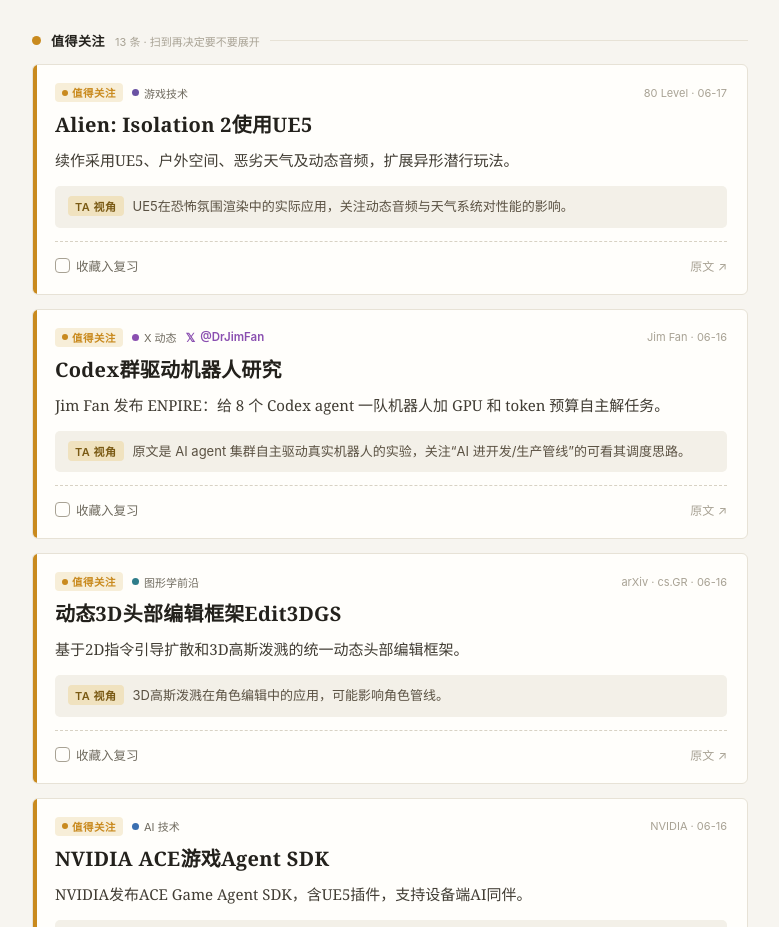
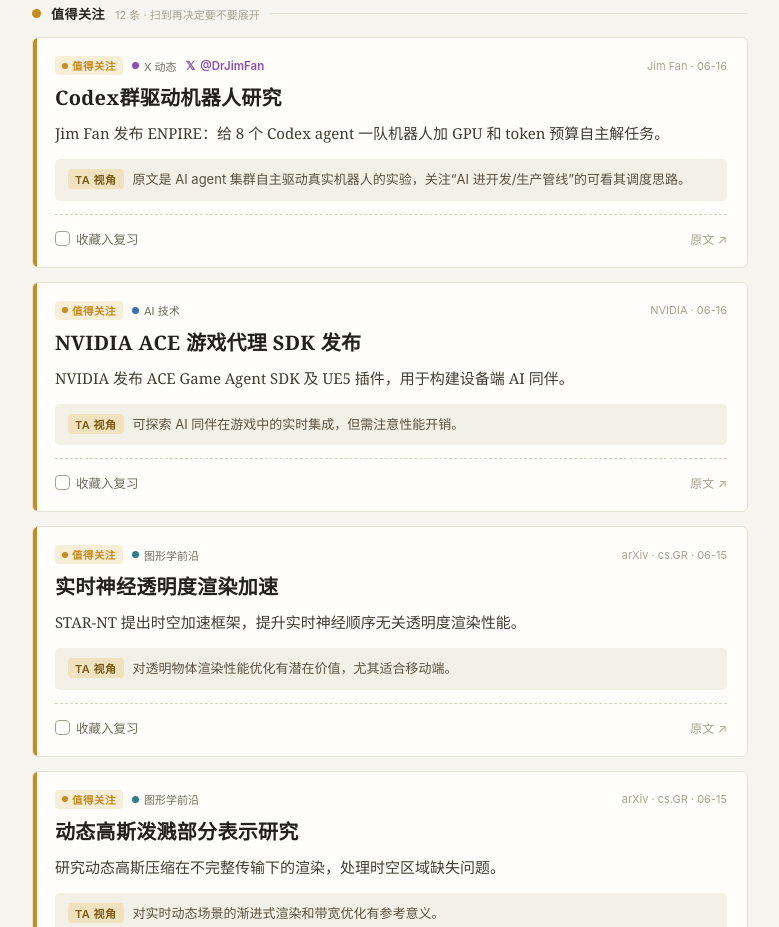
Before and after one commit to ChameleonDD/daily-intel, a plain HTML site: page archive/2026-06-18.html in a window 1280 px wide. Shown: the part 1873-2800 px from the top of the page, without its empty margins (250-1029 px from the left). Drawn offline with Linux system fonts and the light colour scheme.

Commit message:
信息源优化：官方一手源优先 + 去重按权威度保留(修复UE5.8误标80Level) + 补Blender/PS/AMD官方源

```diff
--- a/archive/2026-06-18.html
+++ b/archive/2026-06-18.html
@@ -152,7 +152,7 @@
 window.INTEL_DATA = {
   "date": "2026年6月18日 · 周四",
   "tagline": "为留存而读，不为刷新而读",
-  "todayHtml": "今天值得停下精读的有：<em>UE5.8正式发布</em> / <em>UE6路线图公布</em> / <em>No Law展示UE5密集开放世界</em>。其余按重要性自动排序，红色优先。",
+  "todayHtml": "今天值得停下精读的有：<em>UE5.8 正式发布</em> / <em>UE6 路线图公布</em> / <em>State of Unreal 2026 汇总</em>。其余按重要性自动排序，红色优先。",
   "channels": [
     {
       "key": "x",
@@ -266,213 +266,243 @@ window.INTEL_DATA = {
       "cat": "tech",
       "imp": "hi",
       "rank": 1,
-      "title": "UE5.8正式发布",
-      "sum": "Epic发布UE5.8，含性能优化、实验性Mesh Terrain工具及Lumen更新。",
-      "ta": "Mesh Terrain是植被/地形程序化生成的关键新工具，需立即评估其对工作流的影响。",
-      "src": "80 Level · 06-17",
-      "url": "https://80.lv/articles/unreal-engine-5-8-is-out-today-with-big-optimization-improvements-and-mesh-terrain/"
+      "title": "UE5.8 正式发布",
+      "sum": "UE5.8 发布，支持更大世界、高保真角色、自定义植被和高速渲染。",
+      "ta": "需立即评估新版本对植被工具、程序化生成及渲染管线的影响。",
+      "src": "Unreal Engine · 06-18",
+      "url": "https://www.unrealengine.com/news/unreal-engine-5-8-is-now-available"
     },
     {
       "cat": "tech",
       "imp": "hi",
       "rank": 2,
-      "title": "UE6路线图公布",
-      "sum": "Epic宣布UE6将统一UE与UEFN为单一引擎，改变编程模型并引入跨游戏互操作工具。",
-      "ta": "引擎统一直接影响未来工具链和管线设计，需关注编程模型变化对Shader/材质系统的影响。",
-      "src": "80 Level · 06-17",
-      "url": "https://80.lv/articles/unreal-engine-6-will-combine-uefn-and-ue-into-a-unified-engine/"
+      "title": "UE6 路线图公布",
+      "sum": "Epic 宣布 UE6 将统一 Unreal Engine 和 UEFN，并公布愿景与时间线。",
+      "ta": "引擎统一将影响未来工具链和开发流程，需关注迁移计划。",
+      "src": "Unreal Engine · 06-17",
+      "url": "https://www.unrealengine.com/news/the-road-to-ue-6"
     },
     {
       "cat": "tech",
       "imp": "hi",
       "rank": 3,
-      "title": "No Law展示UE5密集开放世界",
-      "sum": "Neon Giant在State of Unreal展示No Law，使用Nanite、Lumen、MegaLights和Mass Framework构建赛博朋克城市。",
-      "ta": "MegaLights和Mass Framework的实际应用案例，对光照和人群系统性能优化有参考价值。",
-      "src": "80 Level · 06-18",
-      "url": "https://80.lv/articles/how-no-law-s-developers-are-making-one-of-the-densest-open-worlds-in-new-cyberpunk-fps/"
+      "title": "State of Unreal 2026 汇总",
+      "sum": "State of Unreal 2026 公布 UE6 愿景、UE5.8 发布、开源版本控制 Lore 等。",
+      "ta": "一站式了解引擎生态重大更新，包括版本控制工具开源。",
+      "src": "Unreal Engine · 06-17",
+      "url": "https://www.unrealengine.com/news/state-of-unreal-2026-top-news-from-the-show"
+    },
+    {
+      "cat": "flow",
+      "imp": "mid",
+      "title": "UE5 学习内容：环境与光照",
+      "sum": "五月免费学习内容涵盖 UE5 电影级环境工作流、Substrate 玻璃材质等。",
+      "ta": "Substrate 玻璃材质教程对材质/Shader 性能优化有直接参考价值。",
+      "src": "Unreal Engine · 05-29",
+      "url": "https://www.unrealengine.com/learning/mays-epic-learning-content-environments-lighting-and-more"
     },
     {
       "cat": "tech",
       "imp": "mid",
-      "title": "Alien: Isolation 2使用UE5",
-      "sum": "续作采用UE5、户外空间、恶劣天气及动态音频，扩展异形潜行玩法。",
-      "ta": "UE5在恐怖氛围渲染中的实际应用，关注动态音频与天气系统对性能的影响。",
-      "src": "80 Level · 06-17",
-      "url": "https://80.lv/articles/how-alien-isolation-2-expands-on-the-original-s-terrifying-atmosphere/"
+      "title": "NBA THE RUN 使用 UE5 开发",
+      "sum": "Play by Play Studios 分享使用 UE5 开发风格化 3v3 篮球游戏的经验。",
+      "ta": "可了解 UE5 在风格化体育游戏中的实际应用和优化策略。",
+      "src": "Unreal Engine · 05-28",
+      "url": "https://www.unrealengine.com/developer-interviews/built-with-ue5-nba-the-run-looks-to-bring-back-the-golden-age-of-basketball-video-games"
+    },
+    {
+      "cat": "ai",
+      "imp": "mid",
+      "title": "NVIDIA ACE 游戏代理 SDK 发布",
+      "sum": "NVIDIA 发布 ACE Game Agent SDK 及 UE5 插件，用于构建设备端 AI 同伴。",
+      "ta": "可探索 AI 同伴在游戏中的实时集成，但需注意性能开销。",
+      "src": "NVIDIA · 06-16",
+      "url": "https://developer.nvidia.com/blog/build-on-device-ai-companions-with-the-nvidia-ace-game-agent-sdk-and-unreal-engine-5-plugins/"
+    },
+    {
+      "cat": "gfx",
+      "imp": "mid",
+      "title": "AMD 开源几何压缩标准 DGF",
+      "sum": "AMD 与三星合作推出 Vulkan 扩展 DGF，压缩几何数据以减少光线追踪内存和延迟。",
+      "ta": "对实时渲染中几何压缩和光线追踪性能有直接影响，值得研究。",
+      "src": "AMD GPUOpen · 05-07",
+      "url": "https://gpuopen.com/learn/amd-dgf-an-open-geometry-compression-standard/"
+    },
+    {
+      "cat": "gfx",
+      "imp": "mid",
+      "title": "AMD DGF SuperCompression 发布",
+      "sum": "AMD DGF SuperCompression 进一步压缩几何文件，支持快速解码为 DGF 块或传统 meshlet。",
+      "ta": "可提升跨设备几何部署效率，对程序化生成和 LOD 管理有潜在价值。",
+      "src": "AMD GPUOpen · 05-07",
+      "url": "https://gpuopen.com/learn/introducing-amd-dgf-supercompression/"
     },
     {
       "cat": "flow",
       "imp": "mid",
-      "title": "Maya-Blender一键资产同步工具",
-      "sum": "社区用户开发一键Maya到Blender资产同步工具。",
-      "ta": "跨DCC工具链痛点解决方案，可提升资产传递效率。",
-      "src": "Tech-Artists · 06-12",
-      "url": "https://www.tech-artists.org/t/i-made-a-one-click-maya-blender-asset-sync/18411"
-    },
-    {
-      "cat": "flow",
-      "imp": "mid",
-      "title": "UE5.6风格化传送门Shader求助",
-      "sum": "社区讨论基于瑞奇与叮当风格的UE5.6风格化传送门Shader实现。",
-      "ta": "风格化Shader案例，对材质开发有直接参考意义。",
-      "src": "Tech-Artists · 06-03",
-      "url": "https://www.tech-artists.org/t/featured-ue5-6-stylized-portal-shader-help-ratchet-clank-inspired/18393"
-    },
-    {
-      "cat": "flow",
-      "imp": "mid",
-      "title": "Houdini真实地形工具发布",
-      "sum": "新工具替代Mapbox-to-Houdini，用于Houdini中生成真实世界地形。",
-      "ta": "程序化地形生成工作流的重要更新，适合植被和场景布局。",
-      "src": "Tech-Artists · 05-24",
-      "url": "https://www.tech-artists.org/t/real-world-terrain-for-houdini-replaces-mapbox-to-houdini/18374"
-    },
-    {
-      "cat": "flow",
-      "imp": "mid",
-      "title": "Maya皮肤权重复制工具SkinPassVtx",
-      "sum": "免费Maya Python工具，可在网格间复制特定顶点选择的皮肤权重。",
-      "ta": "角色绑定和蒙皮工作流的实用工具，提升权重调整效率。",
-      "src": "Tech-Artists · 06-03",
-      "url": "https://www.tech-artists.org/t/skinpassvtx-free-maya-python-tool-to-copy-skin-weights-between-specific-vertex-selections-across-meshes/18385"
-    },
-    {
-      "cat": "flow",
-      "imp": "mid",
-      "title": "Houdini原生运动跟踪工具GeoTracker",
-      "sum": "Houdini Beta版原生匹配移动工具GeoTracker发布。",
-      "ta": "Houdini内直接进行运动跟踪，简化VFX和动画管线。",
-      "src": "Tech-Artists · 05-08",
-      "url": "https://www.tech-artists.org/t/native-matchmove-inside-houdini-geotracker-beta/18360"
+      "title": "AMD 开发者工具套件更新",
+      "sum": "Radeon Developer Tool Suite 更新，支持着色器源码查看、指令级分歧指标等。",
+      "ta": "着色器源码查看和分歧指标对 Shader 性能分析和优化非常实用。",
+      "src": "AMD GPUOpen · 06-11",
+      "url": "https://gpuopen.com/learn/radeon-developer-tool-suite-shader-source-code/"
     },
     {
       "cat": "gfx",
       "imp": "mid",
-      "title": "动态高斯泼溅部分表示渲染",
-      "sum": "研究动态高斯压缩在交互渲染中处理不完整时空区域的问题。",
-      "ta": "对实时渲染中高斯泼溅的流式传输和性能优化有启发。",
-      "src": "arXiv · cs.GR · 06-15",
-      "url": "https://arxiv.org/abs/2606.17212v1"
+      "title": "AMD Schola v2.1 增强 UE 集成",
+      "sum": "AMD Schola v2.1 加深 UE 集成，新增 StateTree 支持、分布式训练等。",
+      "ta": "StateTree 支持可能影响 AI 行为树工作流，需关注与 UE 的整合细节。",
+      "src": "AMD GPUOpen · 05-19",
+      "url": "https://gpuopen.com/learn/announcing-schola-v2-1/"
+    },
+    {
+      "cat": "gfx",
+      "imp": "mid",
+      "title": "RDNA 4 WMMA 指南发布",
+      "sum": "AMD 发布 RDNA 4 WMMA 指南，涵盖矩阵转置、低精度 GEMM 优化等。",
+      "ta": "对 GPU 计算着色器优化有参考价值，但需 RDNA 4 硬件支持。",
+      "src": "AMD GPUOpen · 06-02",
+      "url": "https://gpuopen.com/learn/wmma-guide-amd-rdna-4-gpus-part-1/"
     },
     {
       "cat": "gfx",
       "imp": "mid",
       "title": "实时神经透明度渲染加速",
-      "sum": "STAR-NT框架利用时空加速提升实时神经透明度渲染性能。",
-      "ta": "透明渲染性能优化方案，对移动端和旧硬件有实际意义。",
+      "sum": "STAR-NT 提出时空加速框架，提升实时神经顺序无关透明度渲染性能。",
+      "ta": "对透明物体渲染性能优化有潜在价值，尤其适合移动端。",
       "src": "arXiv · cs.GR · 06-15",
       "url": "https://arxiv.org/abs/2606.16747v1"
     },
     {
       "cat": "gfx",
       "imp": "mid",
-      "title": "动态3D头部编辑框架Edit3DGS",
-      "sum": "基于2D指令引导扩散和3D高斯泼溅的统一动态头部编辑框架。",
-      "ta": "3D高斯泼溅在角色编辑中的应用，可能影响角色管线。",
+      "title": "动态高斯泼溅部分表示研究",
+      "sum": "研究动态高斯压缩在不完整传输下的渲染，处理时空区域缺失问题。",
+      "ta": "对实时动态场景的渐进式渲染和带宽优化有参考意义。",
+      "src": "arXiv · cs.GR · 06-15",
+      "url": "https://arxiv.org/abs/2606.17212v1"
+    },
+    {
+      "cat": "gfx",
+      "imp": "lo",
+      "title": "动态 3D 头部编辑框架 Edit3DGS",
+      "sum": "Edit3DGS 结合 2D 指令引导扩散与 3D 高斯泼溅，实现动态头部编辑。",
+      "ta": "对角色面部动画和实时编辑技术有参考价值，但偏向研究阶段。",
       "src": "arXiv · cs.GR · 06-16",
       "url": "https://arxiv.org/abs/2606.17432v1"
     },
     {
       "cat": "gfx",
-      "imp": "mid",
-      "title": "食物断裂模拟逆材质估计",
-      "sum": "使用强化学习从断裂目标描述中估计食物材质参数。",
-      "ta": "物理模拟中材质参数反演方法，对破坏效果有参考价值。",
-      "src": "arXiv · cs.GR · 06-15",
-      "url": "https://arxiv.org/abs/2606.16870v1"
+      "imp": "lo",
+      "title": "Blender 5.2 纹理缓存优化",
+      "sum": "Blender 5.2 LTS 中 Cycles 纹理缓存将大幅提升多纹理场景内存效率。",
+      "ta": "对使用 Blender 进行资产制作或烘焙的 TA 有实际帮助。",
+      "src": "Blender 开发博客 · 05-01",
+      "url": "https://code.blender.org/2026/05/cycles-texture-cache/"
     },
     {
-      "cat": "gfx",
+      "cat": "flow",
       "imp": "lo",
-      "title": "协同人-物交互运动增强",
-      "sum": "MOCHI方法增强多人-物体交互场景的运动数据质量。",
-      "ta": "对动画和物理模拟中的多人交互数据生成有参考。",
-      "src": "arXiv · cs.GR · 06-16",
-      "url": "https://arxiv.org/abs/2606.18243v1"
+      "title": "Blender 几何节点体积网格支持",
+      "sum": "Blender 5.0 将显著增强几何节点对体积数据的支持。",
+      "ta": "对程序化生成和特效工作流有潜在扩展，但需等待正式版。",
+      "src": "Blender 开发博客 · 10-07",
+      "url": "https://code.blender.org/2025/10/volume-grids-in-geometry-nodes/"
     },
     {
-      "cat": "gfx",
+      "cat": "flow",
       "imp": "lo",
-      "title": "平滑曲面拟合的显式表示",
-      "sum": "Blended Chart Surfaces提供紧凑显式表示，支持全局平滑和多种拓扑。",
-      "ta": "几何处理新表示法，可能影响建模和曲面重建工具。",
-      "src": "arXiv · cs.GR · 06-16",
-      "url": "https://arxiv.org/abs/2606.18069v1"
+      "title": "Blender 几何节点 Bundles 与 Closures",
+      "sum": "Blender 5.0 引入几何节点中的 bundles 和 closures 概念。",
+      "ta": "可能改变几何节点数据流组织方式，需关注后续文档。",
+      "src": "Blender 开发博客 · 08-08",
+      "url": "https://code.blender.org/2025/08/bundles-and-closures/"
     },
     {
-      "cat": "ai",
-      "imp": "mid",
-      "title": "NVIDIA ACE游戏Agent SDK",
-      "sum": "NVIDIA发布ACE Game Agent SDK，含UE5插件，支持设备端AI同伴。",
-      "ta": "AI同伴集成到UE5管线，需评估其对游戏逻辑和性能的影响。",
-      "src": "NVIDIA · 06-16",
-      "url": "https://developer.nvidia.com/blog/build-on-device-ai-companions-with-the-nvidia-ace-game-agent-sdk-and-unreal-engine-5-plugins/"
+      "cat": "flow",
+      "imp": "lo",
+      "title": "一键 Maya-Blender 资产同步工具",
+      "sum": "Tech-Artists 社区发布一键 Maya-Blender 资产同步工具。",
+      "ta": "对跨 DCC 工作流的 TA 有实用价值，可减少手动迁移成本。",
+      "src": "Tech-Artists · 06-12",
+      "url": "https://www.tech-artists.org/t/i-made-a-one-click-maya-blender-asset-sync/18411"
     },
     {
-      "cat": "ai",
+      "cat": "flow",
       "imp": "lo",
-      "title": "AR眼镜AI代理构建",
-      "sum": "NVIDIA XR AI帮助开发者为AR眼镜和XR设备构建AI代理。",
-      "ta": "XR设备AI代理开发，可能影响未来AR/VR游戏交互。",
-      "src": "NVIDIA · 06-16",
-      "url": "https://developer.nvidia.com/blog/building-ai-agents-for-ar-glasses-and-xr-devices-with-nvidia-xr-ai/"
+      "title": "Houdini 真实地形工具发布",
+      "sum": "Tech-Artists 社区发布替代 Mapbox-to-Houdini 的真实地形工具。",
+      "ta": "对程序化地形生成工作流有直接帮助，可提升环境制作效率。",
+      "src": "Tech-Artists · 05-24",
+      "url": "https://www.tech-artists.org/t/real-world-terrain-for-houdini-replaces-mapbox-to-houdini/18374"
     },
     {
-      "cat": "biz",
+      "cat": "flow",
       "imp": "lo",
-      "title": "Don't Nod寻求财务稳定",
-      "sum": "腾讯决定短期不追加投资后，Don't Nod寻求多种财务杠杆。",
-      "ta": "行业财务动态，间接影响工作室项目和技术投入。",
-      "src": "Game Developer · 06-17",
-      "url": "https://www.gamedeveloper.com/business/don-t-nod-pursuing-several-levers-to-secure-financial-future-after-tencent-decides-against-short-term-investment"
+      "title": "UE5.6 风格化传送门 Shader 求助",
+      "sum": "Tech-Artists 社区讨论 UE5.6 风格化传送门 Shader，受《瑞奇与叮当》启发。",
+      "ta": "对风格化 Shader 开发有参考价值，可学习社区实现思路。",
+      "src": "Tech-Artists · 06-03",
+      "url": "https://www.tech-artists.org/t/featured-ue5-6-stylized-portal-shader-help-ratchet-clank-inspired/18393"
     },
     {
-      "cat": "biz",
+      "cat": "flow",
       "imp": "lo",
-      "title": "OtherSide裁员17人",
-      "sum": "OtherSide因项目取消裁员17人，称游戏行业环境艰难。",
-      "ta": "行业裁员动态，反映市场压力。",
-      "src": "Game Developer · 06-17",
-      "url": "https://www.gamedeveloper.com/business/otherside-entertainment-lays-off-17-staff-following-game-cancellation"
+      "title": "Maya 皮肤权重复制工具发布",
+      "sum": "SkinPassVtx 免费 Maya Python 工具，可在指定顶点选择间复制蒙皮权重。",
+      "ta": "对角色绑定和蒙皮工作流有实用价值，提升权重调整效率。",
+      "src": "Tech-Artists · 06-03",
+      "url": "https://www.tech-artists.org/t/skinpassvtx-free-maya-python-tool-to-copy-skin-weights-between-specific-vertex-selections-across-meshes/18385"
     },
     {
-      "cat": "biz",
+      "cat": "tech",
       "imp": "lo",
-      "title": "Rockstar工会纠纷败诉",
-      "sum": "法院裁定被解雇工会工人可对Rockstar提出黑名单指控。",
-      "ta": "行业法律事件，对工作室管理有间接影响。",
-      "src": "Game Developer · 06-17",
-      "url": "https://www.gamedeveloper.com/business/rockstar-suffers-legal-blow-in-union-busting-dispute-as-trial-date-set"
+      "title": "《Saros》VFX 技术解析",
+      "sum": "Housemarque 分享《Saros》从 NGP 到 Graphite 的 VFX 技术演进。",
+      "ta": "可了解实时体素化等高级 VFX 技术在 UE5 中的实现。",
+      "src": "PlayStation Blog · 06-17",
+      "url": "https://blog.playstation.com/2026/06/17/the-vfx-tech-behind-saros-from-ngp-to-graphite/"
     },
     {
-      "cat": "biz",
+      "cat": "tech",
       "imp": "lo",
-      "title": "EU回应停止杀死游戏倡议",
-      "sum": "欧盟委员会将参与行业讨论，但暂无法提出法律义务。",
-      "ta": "游戏可玩性立法动态，可能影响长期项目规划。",
-      "src": "Game Developer · 06-16",
-      "url": "https://www.gamedeveloper.com/business/eu-commission-to-engage-with-the-industry-over-stop-killing-games-initiative"
+      "title": "《No Law》开放世界技术揭秘",
+      "sum": "Neon Giant 展示 UE5 的 Nanite、Lumen、MegaLights 等打造密集赛博朋克城市。",
+      "ta": "可学习 MegaLights 等新特性在大型开放世界中的实际应用。",
+      "src": "80 Level · 06-18",
+      "url": "https://80.lv/articles/how-no-law-s-developers-are-making-one-of-the-densest-open-worlds-in-new-cyberpunk-fps/"
     },
     {
-      "cat": "biz",
+      "cat": "tech",
       "imp": "lo",
-      "title": "Treyarch工作室主管离职",
-      "sum": "Treyarch工作室主管Mark Gordon在22年后离职，由两位联合主管接替。",
-      "ta": "工作室领导层变动，可能影响未来项目方向。",
-      "src": "Game Developer · 06-16",
-      "url": "https://www.gamedeveloper.com/business/treyarch-studio-head-steps-down-after-22-years"
+      "title": "《异形：隔离 2》UE5 开发细节",
+      "sum": "开发者讨论 UE5 在续作中实现户外空间、恶劣天气和动态音频。",
+      "ta": "可了解 UE5 在恐怖游戏氛围营造中的技术应用。",
+      "src": "80 Level · 06-17",
+      "url": "https://80.lv/articles/how-alien-isolation-2-expands-on-the-original-s-terrifying-atmosphere/"
+    },
+    {
+      "cat": "flow",
+      "imp": "lo",
+      "title": "Houdini 原生运动匹配工具 GeoTracker",
+      "sum": "Houdini 推出原生 GeoTracker（Beta），用于 matchmove 工作流。",
+      "ta": "对 VFX 和虚拟制作工作流有潜在价值，可简化相机跟踪流程。",
+      "src": "Tech-Artists · 05-08",
+      "url": "https://www.tech-artists.org/t/native-matchmove-inside-houdini-geotracker-beta/18360"
     }
   ],
   "sources": {
     "ok": [
+      "Unreal Engine",
+      "NVIDIA",
+      "Blender 开发博客",
+      "PlayStation Blog",
+      "AMD GPUOpen",
+      "arXiv · cs.GR",
+      "HuggingFace",
       "80 Level",
       "Game Developer",
-      "Unreal Engine",
-      "NVIDIA",
       "Tech-Artists",
-      "arXiv · cs.GR",
-      "HuggingFace",
       "X（沿用上次本机抓取）"
     ],
     "missed": ""
```
Also changed, not shown: data.js (+167 -137 lines), 1 other file.
